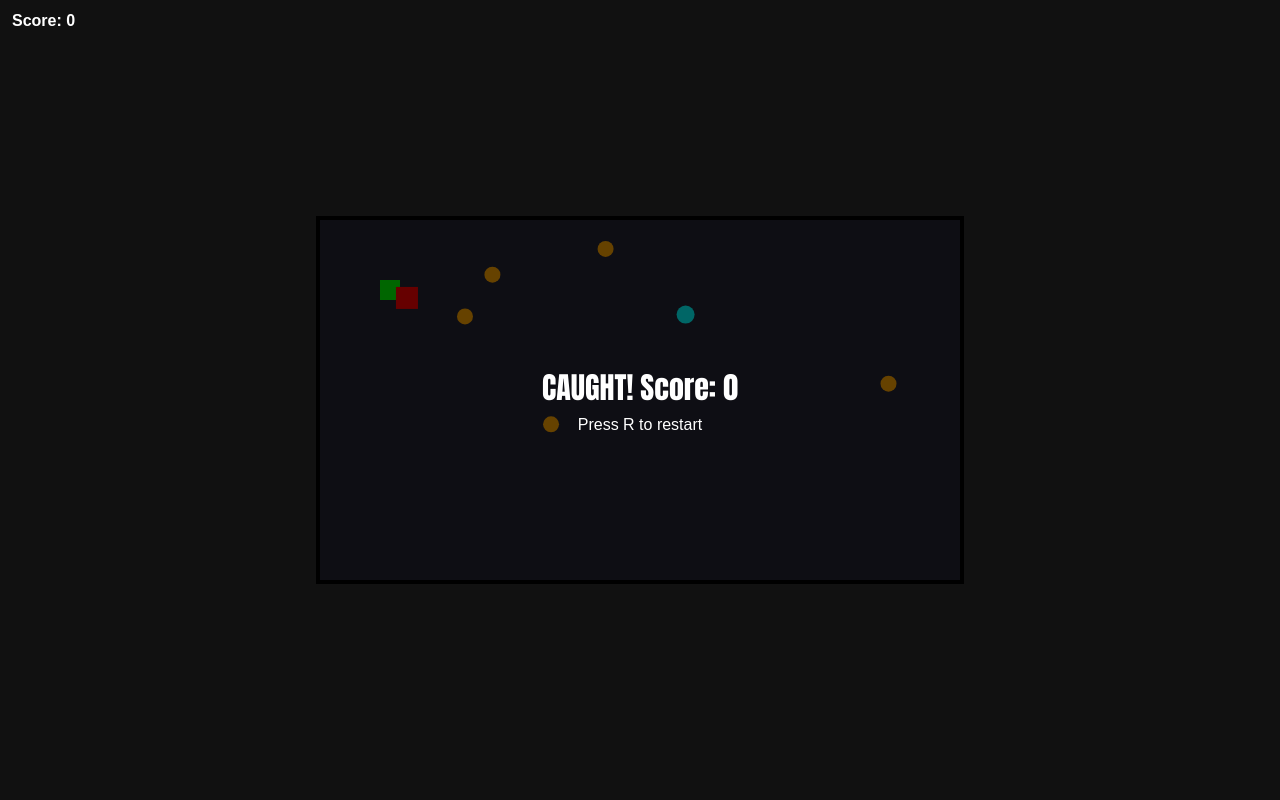
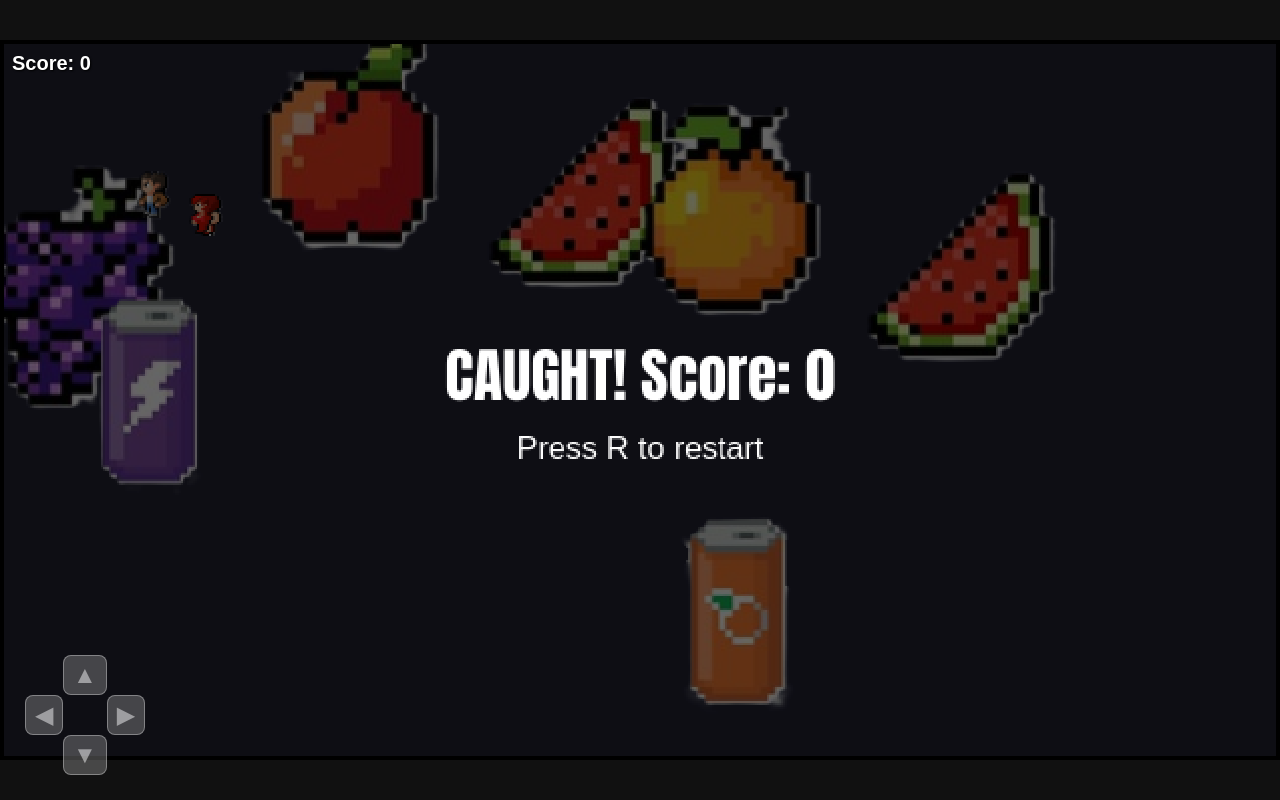
Before and after one commit to antonl-dev/parakkum-thalika, a plain HTML site: page index.html in a window 1280 px wide. Drawn offline with Linux system fonts and the light colour scheme.

Commit message:
add img files and add then as assets

```diff
--- a/index.html
+++ b/index.html
@@ -3,12 +3,25 @@
 <head>
   <meta charset="utf-8" />
   <title>Robbery Game</title>
+  <!-- Added for mobile responsiveness -->
+  <meta name="viewport" content="width=device-width, initial-scale=1.0, user-scalable=no">
   <link rel="stylesheet" href="style.css">
 </head>
 <body>
 
-  <div id="hud">Score: <span id="score">0</span> <span id="hidden"></span></div>
-  <canvas id="game" width="640" height="360" tabindex="0"></canvas>
+  <!-- Game container for responsive scaling -->
+  <div id="game-container">
+    <div id="hud">Score: <span id="score">0</span> <span id="hidden"></span></div>
+    <canvas id="game" width="640" height="360" tabindex="0"></canvas>
+  </div>
+
+  <!-- On-screen controls for mobile -->
+  <div id="dpad">
+    <button id="dpad-up">▲</button>
+    <button id="dpad-left">◀</button>
+    <button id="dpad-right">▶</button>
+    <button id="dpad-down">▼</button>
+  </div>
 
   <script src="script.js"></script>
 
--- a/script.js
+++ b/script.js
@@ -1,17 +1,47 @@
+// script.js
+
 const canvas = document.getElementById('game');
 const ctx = canvas.getContext('2d');
 const scoreEl = document.getElementById('score');
 const hiddenEl = document.getElementById('hidden');
 
+// --- START: Image Loading ---
+const sprites = {};
+const assetsToLoad = [
+  { name: 'player', src: 'img/player.png' },
+  { name: 'enemy', src: 'img/enemy.png' },
+  { name: 'fruit_apple', src: 'img/fruit_apple.png' },
+  { name: 'fruit_grapes', src: 'img/fruit_grapes.png' },
+  { name: 'fruit_orange', src: 'img/fruit_orange.png' },
+  { name: 'fruit_watermelon', src: 'img/fruit_watermelon.png' },
+  { name: 'potion_hide', src: 'img/potion_hide.png' },
+  { name: 'potion_speed', src: 'img/potion_speed.png' },
+];
+
+function loadSprite(asset) {
+  return new Promise((resolve) => {
+    const img = new Image();
+    img.src = asset.src;
+    img.onload = () => {
+      sprites[asset.name] = img;
+      resolve();
+    };
+  });
+}
+// --- END: Image Loading ---
+
 let score = 0;
 let gameOver = false;
 
-// Player and enemy objects
-const player = { x: 60, y: 60, size: 20, speed: 2.5, hidden: false, hideUntil: 0 };
-const enemy  = { x: 520, y: 260, size: 22, speed: 1.8, lastKnown: null };
+// Player and enemy objects - adjusted size for sprites
+const player = { x: 60, y: 60, size: 32, speed: 2.5, hidden: false, hideUntil: 0, spedUpUntil: 0 };
+const enemy  = { x: 520, y: 260, size: 32, speed: 1.8, lastKnown: null };
 
-// Items array
-let items = []; // {x,y,type} type: 'fruit'|'potion'
+// Items array - will now store more info
+let items = []; // {x, y, type, sprite}
+
+const FRUIT_TYPES = ['fruit_apple', 'fruit_grapes', 'fruit_orange', 'fruit_watermelon'];
+const POTION_TYPES = ['potion_hide', 'potion_speed'];
 
 // Simple input handling
 const keys = {};
@@ -23,10 +53,16 @@ canvas.addEventListener('click', () => canvas.focus());
 
 // Spawn an item of a given type
 function spawn(type) {
+  let spriteName = type;
+  if (type === 'fruit') {
+    spriteName = FRUIT_TYPES[Math.floor(Math.random() * FRUIT_TYPES.length)];
+  }
+
   items.push({
     x: Math.random() * (canvas.width - 40) + 20,
     y: Math.random() * (canvas.height - 40) + 20,
-    type
+    type: type, // 'fruit', 'potion_hide', 'potion_speed'
+    sprite: sprites[spriteName]
   });
 }
 
@@ -38,11 +74,13 @@ function reset() {
   player.y = 60;
   player.hidden = false;
   player.hideUntil = 0;
+  player.spedUpUntil = 0;
   enemy.x = 520;
   enemy.y = 260;
   items = [];
   for (let i = 0; i < 5; i++) spawn('fruit');
-  spawn('potion');
+  spawn('potion_hide');
+  spawn('potion_speed');
   scoreEl.textContent = score;
   hiddenEl.textContent = '';
 }
@@ -65,6 +103,20 @@ function loop() {
 function update() {
   if (gameOver) return;
 
+  // Check if player's hidden status has expired
+  if (player.hidden && Date.now() > player.hideUntil) {
+    player.hidden = false;
+    hiddenEl.textContent = '';
+  }
+
+  // Check if speed boost has expired
+  const baseSpeed = 2.5;
+  if (Date.now() > player.spedUpUntil) {
+    player.speed = baseSpeed;
+  } else {
+    player.speed = baseSpeed * 1.6; // 60% faster
+  }
+
   // Player movement
   let dx = 0, dy = 0;
   if (keys['arrowup'] || keys['w']) dy -= 1;
@@ -83,12 +135,6 @@ function update() {
   // Clamp player position to canvas boundaries
   player.x = Math.max(0, Math.min(canvas.width - player.size, player.x));
   player.y = Math.max(0, Math.min(canvas.height - player.size, player.y));
-
-  // Check if player's hidden status has expired
-  if (player.hidden && Date.now() > player.hideUntil) {
-    player.hidden = false;
-    hiddenEl.textContent = '';
-  }
 
   // Enemy AI: chases player's last known position
   let targetX, targetY;
@@ -123,20 +169,22 @@ function update() {
   for (let i = items.length - 1; i >= 0; i--) {
     const it = items[i];
     const d = Math.hypot((player.x + player.size / 2) - it.x, (player.y + player.size / 2) - it.y);
-    if (d < 20) {
+    if (d < 25) { // Slightly larger pickup radius
       if (it.type === 'fruit') {
         score += 5;
-      }
-      if (it.type === 'potion') {
+      } else if (it.sprite === sprites.potion_hide) {
         player.hidden = true;
         player.hideUntil = Date.now() + 5000; // Hide for 5 seconds
         hiddenEl.textContent = '(HIDDEN)';
+      } else if (it.sprite === sprites.potion_speed) {
+        player.spedUpUntil = Date.now() + 4000; // Speed boost for 4 seconds
       }
       items.splice(i, 1);
 
       // Respawn items occasionally
       if (Math.random() < 0.8) spawn('fruit');
-      if (Math.random() < 0.05) spawn('potion');
+      if (Math.random() < 0.05) spawn('potion_hide');
+      if (Math.random() < 0.05) spawn('potion_speed');
     }
   }
 
@@ -151,24 +199,20 @@ function render() {
 
   // Items
   for (const it of items) {
-    ctx.beginPath();
-    if (it.type === 'fruit') {
-      ctx.fillStyle = 'orange';
-      ctx.arc(it.x, it.y, 8, 0, Math.PI * 2);
-    } else { // Potion
-      ctx.fillStyle = 'cyan';
-      ctx.arc(it.x, it.y, 9, 0, Math.PI * 2);
-    }
-    ctx.fill();
+    // Draw centered on its x/y
+    ctx.drawImage(it.sprite, it.x - it.sprite.width / 2, it.y - it.sprite.height / 2);
   }
 
   // Player
-  ctx.fillStyle = player.hidden ? 'rgba(0,255,200,0.4)' : 'lime';
-  ctx.fillRect(player.x, player.y, player.size, player.size);
+  ctx.save(); // Save current context state
+  if (player.hidden) {
+    ctx.globalAlpha = 0.5; // Make player transparent if hidden
+  }
+  ctx.drawImage(sprites.player, player.x, player.y, player.size, player.size);
+  ctx.restore(); // Restore context state (removes transparency)
 
   // Enemy
-  ctx.fillStyle = 'red';
-  ctx.fillRect(enemy.x, enemy.y, enemy.size, enemy.size);
+  ctx.drawImage(sprites.enemy, enemy.x, enemy.y, enemy.size, enemy.size);
 
   // Game Over screen
   if (gameOver) {
@@ -185,6 +229,42 @@ function render() {
   }
 }
 
-// Initialize and start the game
-reset();
-requestAnimationFrame(loop);
+// --- Initialize and start the game AFTER images are loaded ---
+Promise.all(assetsToLoad.map(loadSprite)).then(() => {
+    reset();
+    requestAnimationFrame(loop);
+});
+
+
+// --- Mobile controls code remains the same ---
+function setupMobileControls() {
+  const keyMap = [
+    { id: 'dpad-up',    key: 'arrowup' },
+    { id: 'dpad-down',  key: 'arrowdown' },
+    { id: 'dpad-left',  key: 'arrowleft' },
+    { id: 'dpad-right', key: 'arrowright' }
+  ];
+
+  keyMap.forEach(({ id, key }) => {
+    const button = document.getElementById(id);
+    if (!button) return;
+    const press = (e) => {
+      e.preventDefault();
+      keys[key] = true;
+      button.classList.add('active');
+    };
+    const release = (e) => {
+      e.preventDefault();
+      keys[key] = false;
+      button.classList.remove('active');
+    };
+    button.addEventListener('touchstart', press, { passive: false });
+    button.addEventListener('touchend', release, { passive: false });
+    button.addEventListener('touchcancel', release, { passive: false });
+    button.addEventListener('mousedown', press);
+    button.addEventListener('mouseup', release);
+    button.addEventListener('mouseleave', release);
+  });
+}
+
+setupMobileControls();
--- a/style.css
+++ b/style.css
@@ -1,3 +1,5 @@
+/* style.css */
+
 body {
   margin: 0;
   display: flex;
@@ -7,20 +9,38 @@ body {
   background: #111;
   color: #eee;
   font-family: Arial, sans-serif;
+  overflow: hidden; /* Prevent scrolling */
+}
+
+#game-container {
+  position: relative;
+  width: 100vw;
+  height: calc(100vw * 9 / 16);
+  max-height: 100vh;
+  max-width: calc(100vh * 16 / 9);
+  margin: auto;
 }
 
 #game {
   background: #223;
   border: 4px solid #000;
   cursor: pointer;
+  width: 100%;
+  height: 100%;
+  box-sizing: border-box;
+  /* ADD THIS LINE to prevent blurry sprites */
+  image-rendering: pixelated;
 }
 
 #hud {
-  position: fixed;
+  position: absolute;
   left: 12px;
   top: 12px;
   color: #fff;
   font-weight: 700;
+  z-index: 10;
+  font-size: clamp(14px, 3vmin, 20px);
+  text-shadow: 1px 1px 2px black;
 }
 
 #hint {
@@ -30,3 +50,47 @@ body {
   color: #ffeb99;
   font-weight: 600;
 }
+
+#dpad {
+  display: none;
+  position: fixed;
+  bottom: 25px;
+  left: 25px;
+  width: 120px;
+  height: 120px;
+  display: grid;
+  grid-template-areas:
+    ". up ."
+    "left . right"
+    ". down .";
+  opacity: 0.6;
+  z-index: 20;
+}
+
+#dpad button {
+  background-color: rgba(200, 200, 200, 0.5);
+  border: 1px solid rgba(255, 255, 255, 0.7);
+  border-radius: 8px;
+  color: white;
+  font-size: 24px;
+  touch-action: manipulation;
+  -webkit-user-select: none;
+  user-select: none;
+}
+
+#dpad button.active,
+#dpad button:active {
+  background-color: rgba(255, 255, 255, 0.7);
+  transform: scale(0.95);
+}
+
+#dpad-up { grid-area: up; }
+#dpad-down { grid-area: down; }
+#dpad-left { grid-area: left; }
+#dpad-right { grid-area: right; }
+
+@media (hover: none) and (pointer: coarse), (max-width: 768px) {
+  #dpad {
+    display: grid;
+  }
+}
```
Also changed, not shown: img/Security.png (added), img/enemy.png (added), img/fruit_apple.png (added), img/fruit_grapes.png (added), img/fruit_orange.png (added), img/fruit_watermelon.png (added), img/player.png (added), img/potion_hide.png (added), img/potion_speed.png (added).
